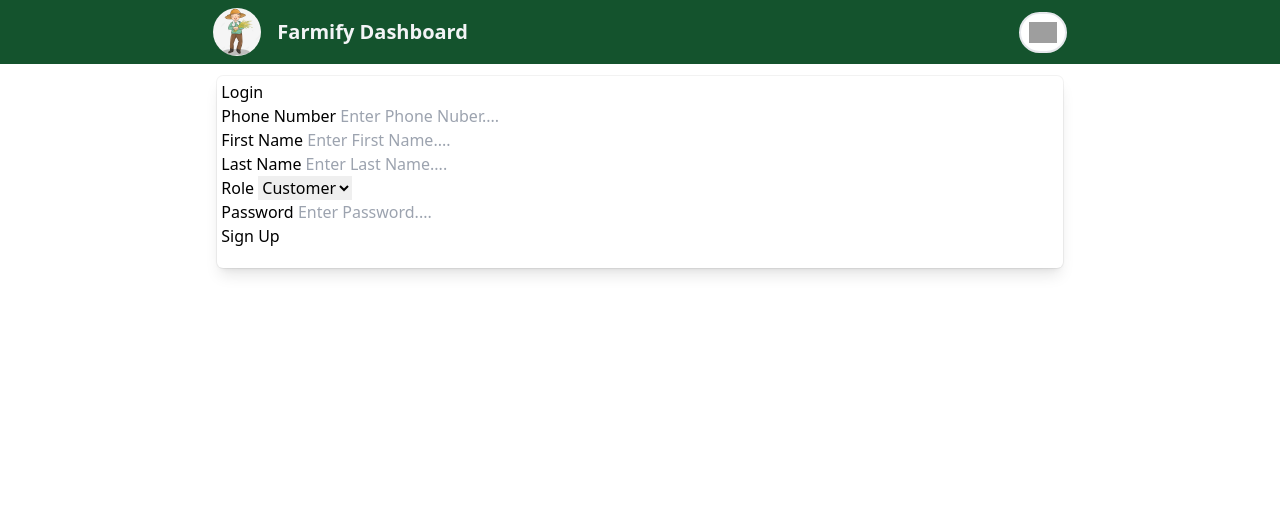
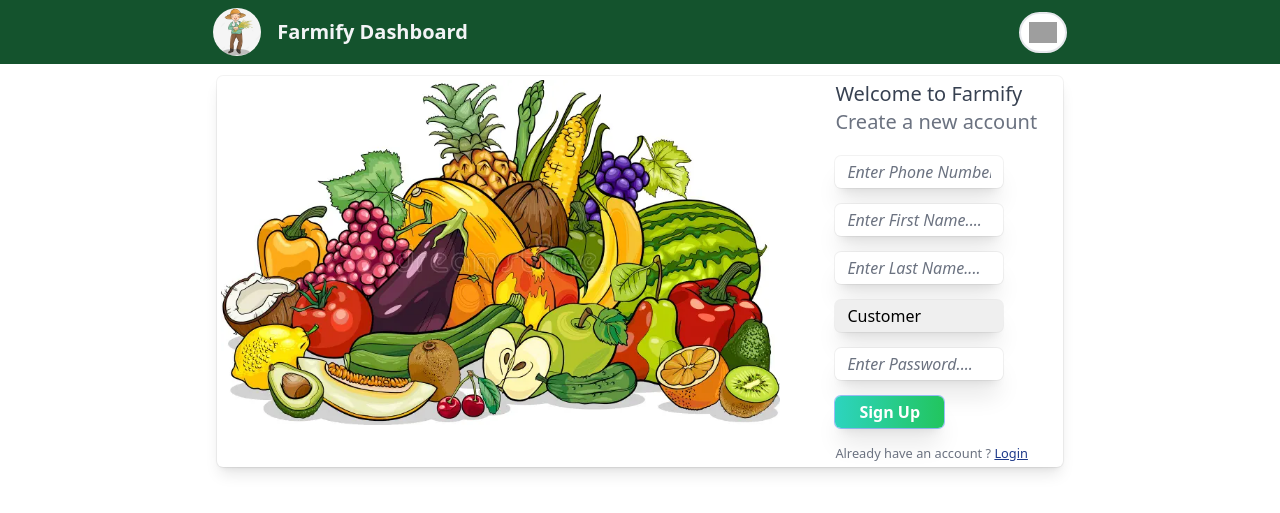
Before and after one commit to PraveenPallagani/Farmify, a Django app: page /auth/signup in a window 1280 px wide. Shown: the top 513 px of the page. Run offline with Django 5.2, Linux system fonts and the light colour scheme; some libraries are stand-ins or nearby versions; grey boxes are pictures that could not be loaded.

Commit message:
add signup page

```diff
--- a/templates/authentication/signin.html
+++ b/templates/authentication/signin.html
@@ -23,8 +23,8 @@
 
                     <form method="post">
                         {% csrf_token %}
-                        <input type='text' name="phone_number" placeholder="Enter Phone Nuber...." class="mb-4 ring-1 rounded-md shadow-xl ring-black/5 w-3/4 py-1 px-3" required/><br/>
-                        <input type='password' name="password" placeholder="Enter Password...." class="mb-4 ring-1  rounded-md shadow-xl ring-black/5  w-3/4 py-1 px-3" required/><br/>
+                        <input type='text' name="phone_number" placeholder="Enter Phone Number...." class="placeholder:text-gray-500 placeholder:italic mb-4 ring-1 rounded-md shadow-xl ring-black/5 w-3/4 py-1 px-3" required/><br/>
+                        <input type='password' name="password" placeholder="Enter Password...." class="placeholder:text-gray-500 placeholder:italic mb-4 ring-1  rounded-md shadow-xl ring-black/5  w-3/4 py-1 px-3" required/><br/>
                         <input type='submit' value='Sign In' class="px-6 py-1 rounded-md font-semibold text-white
                         bg-gradient-to-r from-teal-400 to-green-500 ring-1 shadow-xl cursor-pointer"/>
                     </form>
--- a/templates/authentication/signup.html
+++ b/templates/authentication/signup.html
@@ -1,34 +1,41 @@
 {% extends "../base.html" %}
-
+{% load static %}
 {% block title %}SignUp Page{% endblock title %}
 
 
 {% block body %}
     <div>
         {% for message in messages %}
-            <li{% if message.tags %} class="{{ message.tags }}"{% endif %}>
+            <li {% if message.tags %} class="{{ message.tags }}"{% endif %}>
                 {{ message }}
             </li>
         {% endfor %}
-        <div>
-            <h2>Login</h2>
+
+        <div class="w-fill flex justify-center">
+            <div class="w-2/3 h-full">
+                <img class="h-full w-full" src="{% static 'farmify/images/signin-pic.webp' %}" alt="SignUp Side Image"/>
+            </div>
+            <div class="w-1/3 flex justify-end m-auto">
+                <div class="w-4/5">
+                    <h2 class="text-xl text-gray-700">Welcome to Farmify</h2>
+                    <h2 class="text-xl text-gray-500 mb-5">Create a new account</h2>
+
                     <form method="post">
                         {% csrf_token %}
-                <label for="phone_number">Phone Number</label>
-                <input type='text' name="phone_number" placeholder="Enter Phone Nuber...." required/><br/>
-                <label for="first_name">First Name</label>
-                <input type='text' name="first_name" placeholder="Enter First Name...." required/><br/>
-                <label for="last_name">Last Name</label>
-                <input type='text' name="last_name" placeholder="Enter Last Name...." required/><br/>
-                <label for="role">Role</label>
-                <select name="role">
+                        <input type='text' name="phone_number" placeholder="Enter Phone Number...." class="placeholder:text-gray-500 placeholder:italic mb-4 ring-1 rounded-md shadow-xl ring-black/5 w-3/4 py-1 px-3" required/><br/>
+                        <input type='text' name="first_name" placeholder="Enter First Name...." class="placeholder:text-gray-500 placeholder:italic mb-4 ring-1 rounded-md shadow-xl ring-black/5 w-3/4 py-1 px-3" required/><br/>
+                        <input type='text' name="last_name" placeholder="Enter Last Name...." class="placeholder:text-gray-500 placeholder:italic mb-4 ring-1 rounded-md shadow-xl ring-black/5 w-3/4 py-1 px-3" required/><br/>
+                        <select name="role" class="placeholder:text-gray-500 placeholder:italic mb-4 ring-1 rounded-md shadow-xl ring-black/5 w-3/4 py-1 px-3 appearance-none">
                             <option value="customer">Customer</option>
                             <option value="farmer">Farmer</option>
                         </select><br/>
-                <label for="password">Password</label>
-                <input type='password' name="password" placeholder="Enter Password...." required/><br/>
-                <input type='submit' value='Sign Up'/>
+                        <input type='password' name="password" placeholder="Enter Password...." class="placeholder:text-gray-500 placeholder:italic mb-4 ring-1  rounded-md shadow-xl ring-black/5  w-3/4 py-1 px-3" required/><br/>
+                        <input type='submit' value='Sign Up' class="px-6 py-1 rounded-md font-semibold text-white
+                        bg-gradient-to-r from-teal-400 to-green-500 ring-1 shadow-xl cursor-pointer"/>
                     </form>
+                    <small class="text-gray-500">Already have an account ? <a href="/auth/signin" class="text-blue-900 underline">Login</a></small>
+                <div>
+            </div>
         </div>
     </div>
 {% endblock body %}
--- a/user_accounts.txt
+++ b/user_accounts.txt
@@ -9,3 +9,7 @@ Praveen - password
 Customer Account:
 9989865540 - phone number
 Srinivas - password
+
+Customer Account:
+7981305346 - phone number
+Subhashini - password
```
Also changed, not shown: db.sqlite3. Lines whose indentation alone changed are shown as unchanged.
